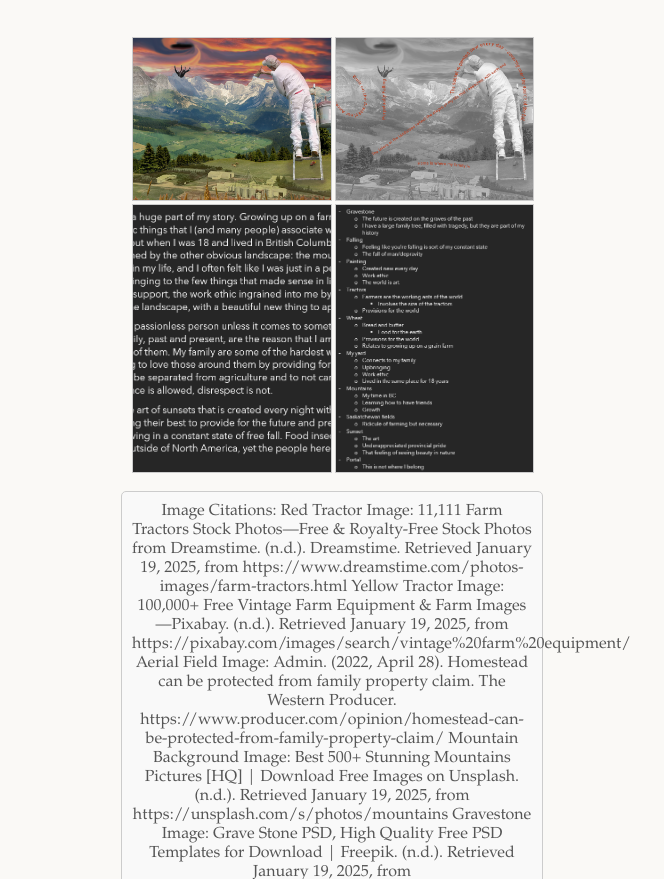
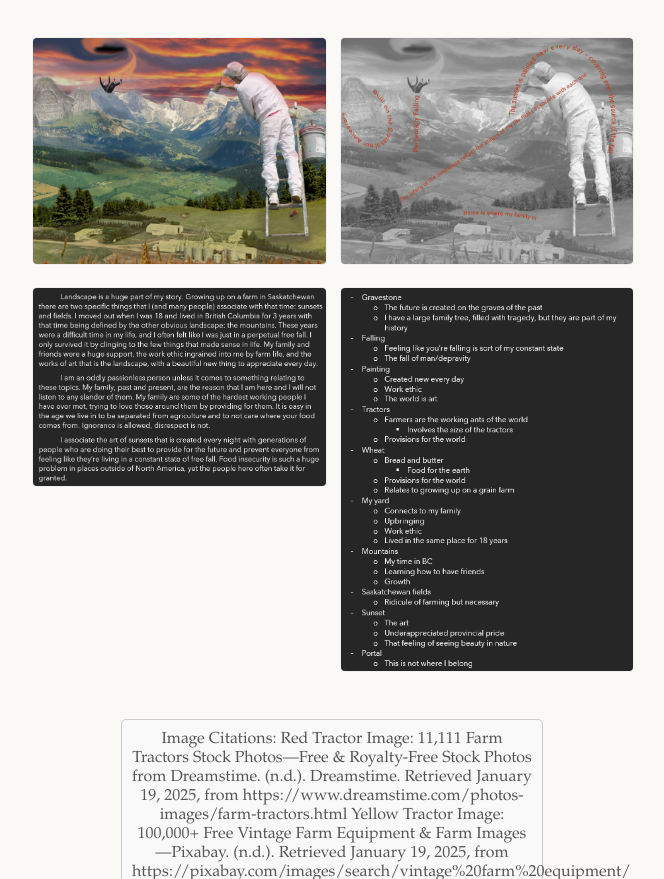
Before and after one commit to jalynanicole/Portfolio-2, a website built with Vite: page index.html in a window 1280 px wide. Shown: the part 1278-2157 px from the top of the page, without its empty margins (308-972 px from the left). Built offline with nearby package versions, Linux system fonts and the light colour scheme.

Commit message:
drawings contrainer

```diff
--- a/src/style.css
+++ b/src/style.css
@@ -98,18 +98,20 @@ a:hover {
 
 
 #drawings-container {
-  margin: 20px auto;
-  width: 400px;
+  margin: 40px auto;
+  max-width: 600px;
   display: grid;
   grid-template-columns: repeat(2, 1fr);
-  gap: 5px;
+  gap: 15px;
 }
 
 #drawings-container img {
   width: 100%;
-  height: 100%;
+  height: auto;
   object-fit: cover;
-  border: 1px solid #ccc;
+  border: 1px solid #eee;
+  border-radius: 5px;
+  transition: transform 0.3s, box-shadow 0.3s;
 }
 
 #description {
```
